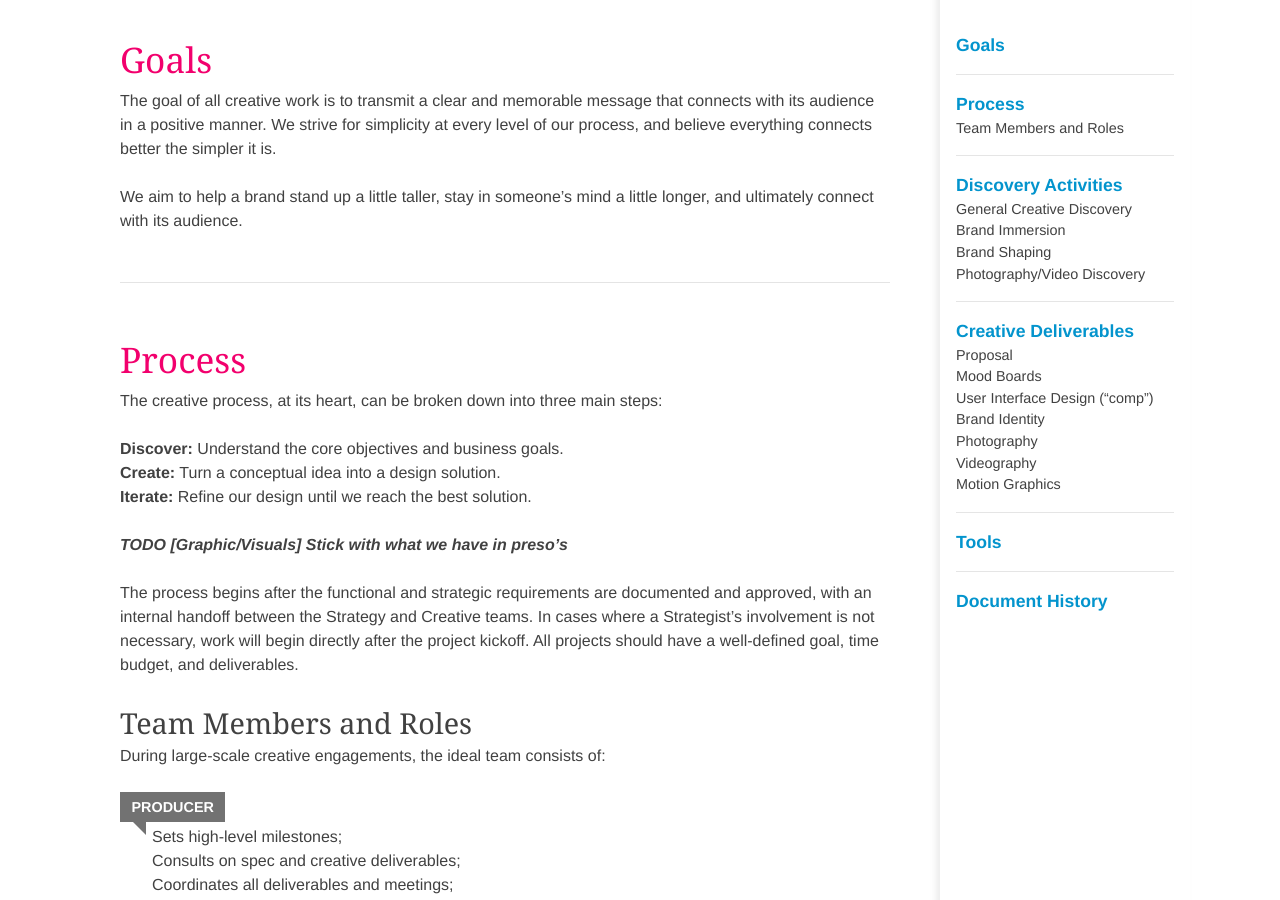
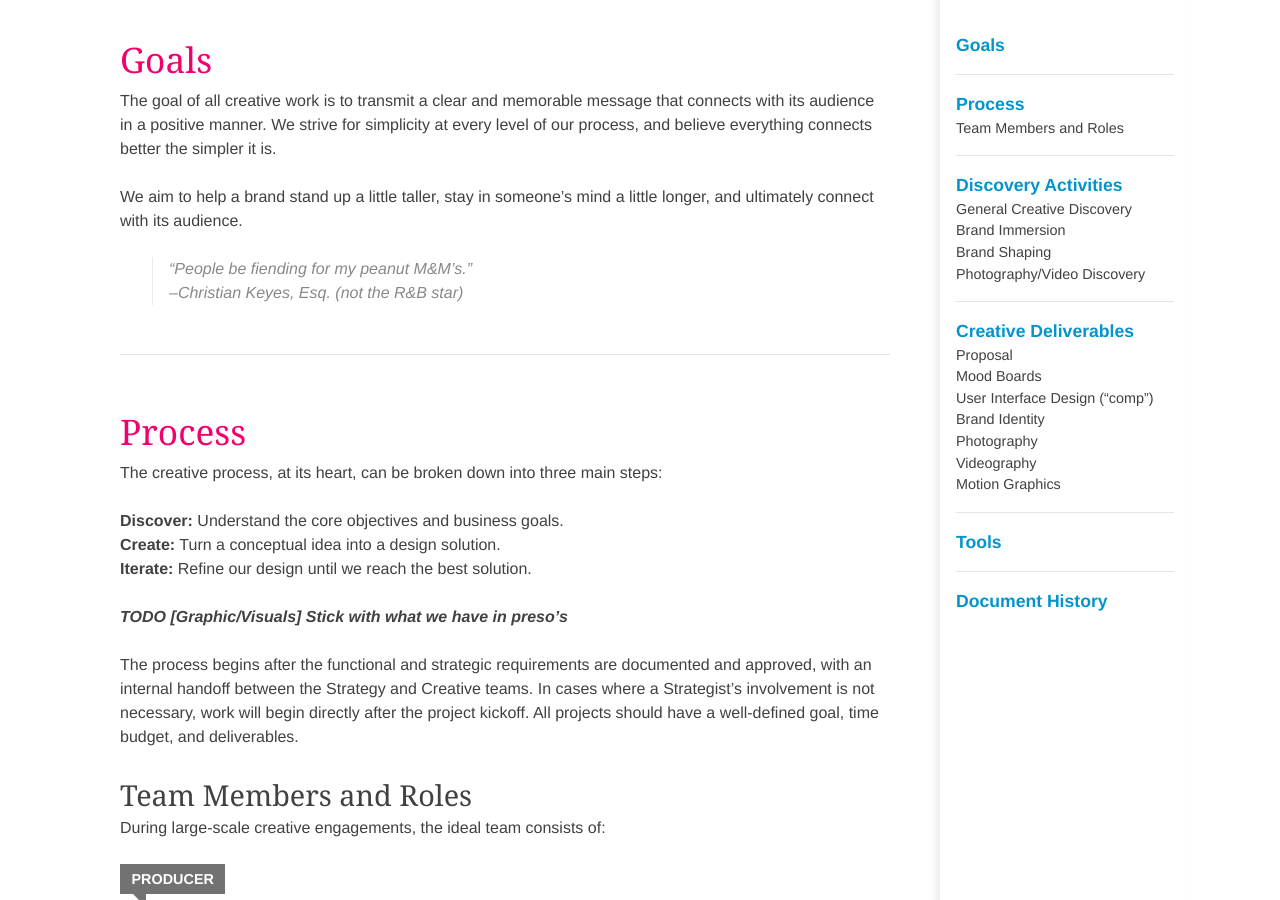
Before and after one commit to imarc/handbook, a Jekyll site: the page built from creative.markdown, in a window 1280 px wide and 900 px high, scrolled down 434 px. Built offline with Jekyll 4.4.1, drawn with Linux system fonts in a browser that asks for light colours; nearby versions of some CDN libraries; some web fonts are replaced.

Commit message:
This is a really bad idea.

```diff
--- a/creative.markdown
+++ b/creative.markdown
@@ -20,7 +20,8 @@ The goal of all creative work is to transmit a clear and memorable message that
 
 We aim to help a brand stand up a little taller, stay in someone's mind a little longer, and ultimately connect with its audience.
 
-
+> "People be fiending for my peanut M&M's." <br>
+> –Christian <blink>Keyes</blink>, Esq. (not the R&B star)
 
 
 ## Process ##
```
